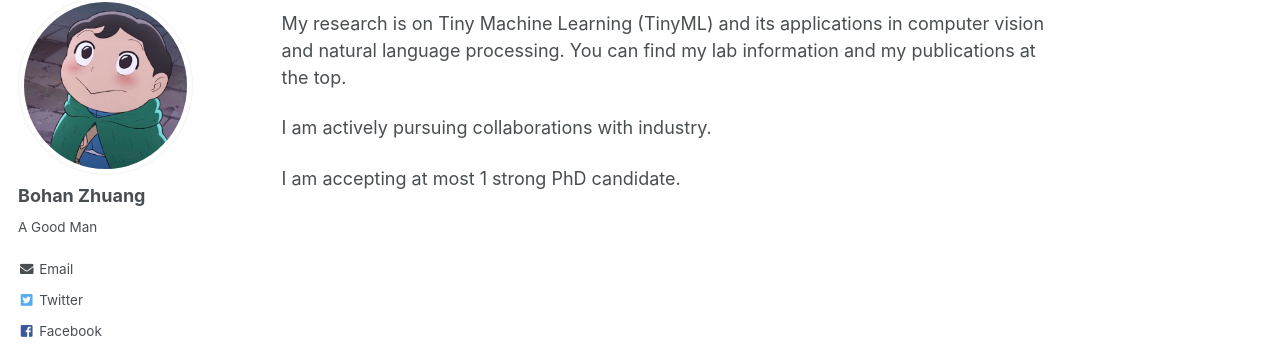
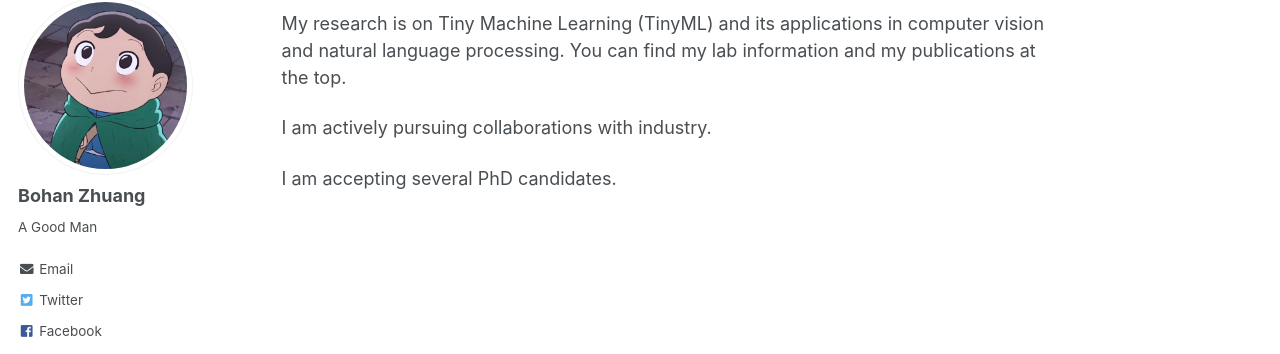
Before and after one commit to bohanzhuang/bohanzhuang.github.io, a Jekyll site: the page built from _pages/about.md, in a window 1280 px wide. Shown: the part 122-476 px from the top of the page. Built offline with Jekyll 4.4.1, drawn with Linux system fonts in a browser that asks for light colours.

Commit message:
Update about.md

```diff
--- a/_pages/about.md
+++ b/_pages/about.md
@@ -13,4 +13,4 @@ My research is on Tiny Machine Learning (TinyML) and its applications in compute
 
 I am actively pursuing collaborations with industry.
 
-I am accepting at most 1 strong PhD candidate.
+I am accepting several PhD candidates.
```
